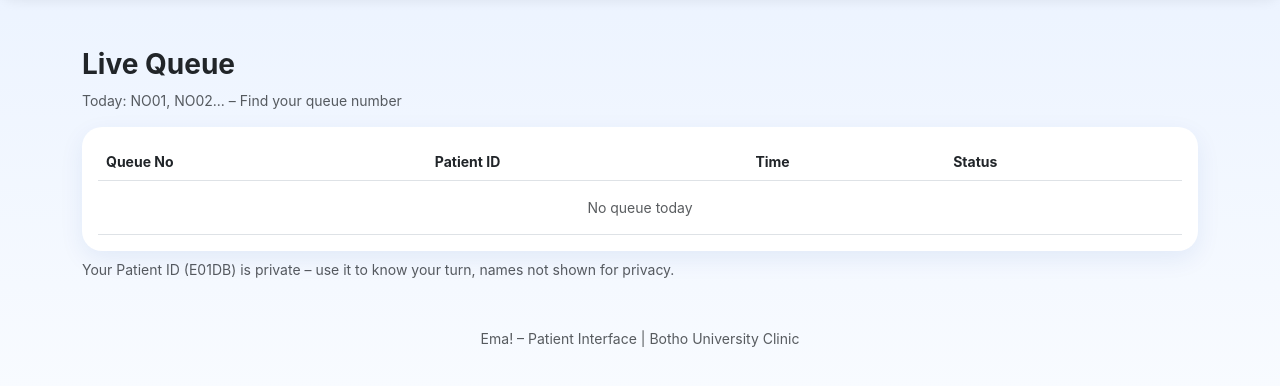
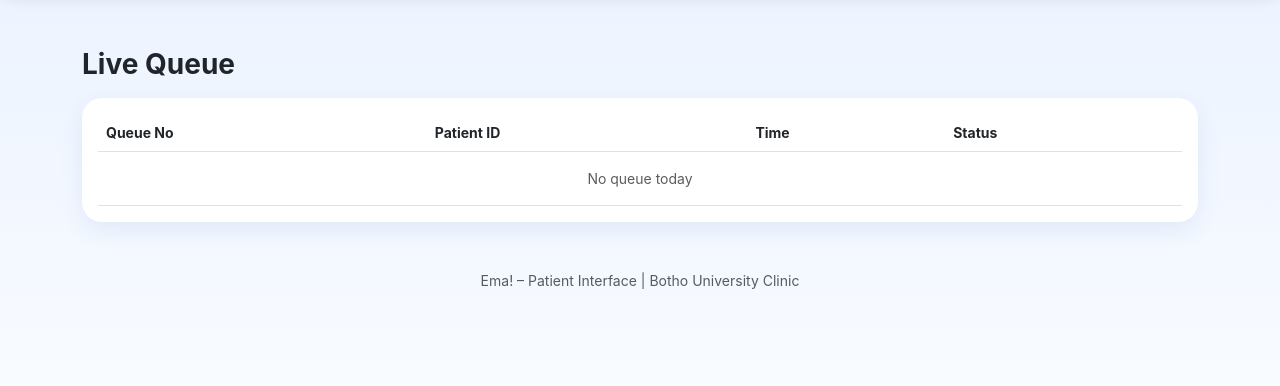
Before and after one commit to beneshedonald-bot/ema-smart-queue, a Flask app: page /queue in a window 1280 px wide. Shown: the part 90-476 px from the top of the page. Run offline with Flask 3, Linux system fonts and the light colour scheme; data that the repository does not hold is empty; some libraries are stand-ins or nearby versions.

Commit message:
Update queue_public.html

```diff
--- a/templates/queue_public.html
+++ b/templates/queue_public.html
@@ -1,6 +1,5 @@
 {% extends "base_user.html" %}{% block content %}
 <h3 class="fw-bold">Live Queue</h3>
-<p class="text-muted small">Today: NO01, NO02... – Find your queue number</p>
 <div class="card card-ema p-3 mt-3">
 <div class="table-responsive">
 <table class="table small mb-0">
@@ -20,5 +19,4 @@
 </table>
 </div>
 </div>
-<p class="small text-muted mt-2">Your Patient ID (E01DB) is private – use it to know your turn, names not shown for privacy.</p>
 {% endblock %}
```
